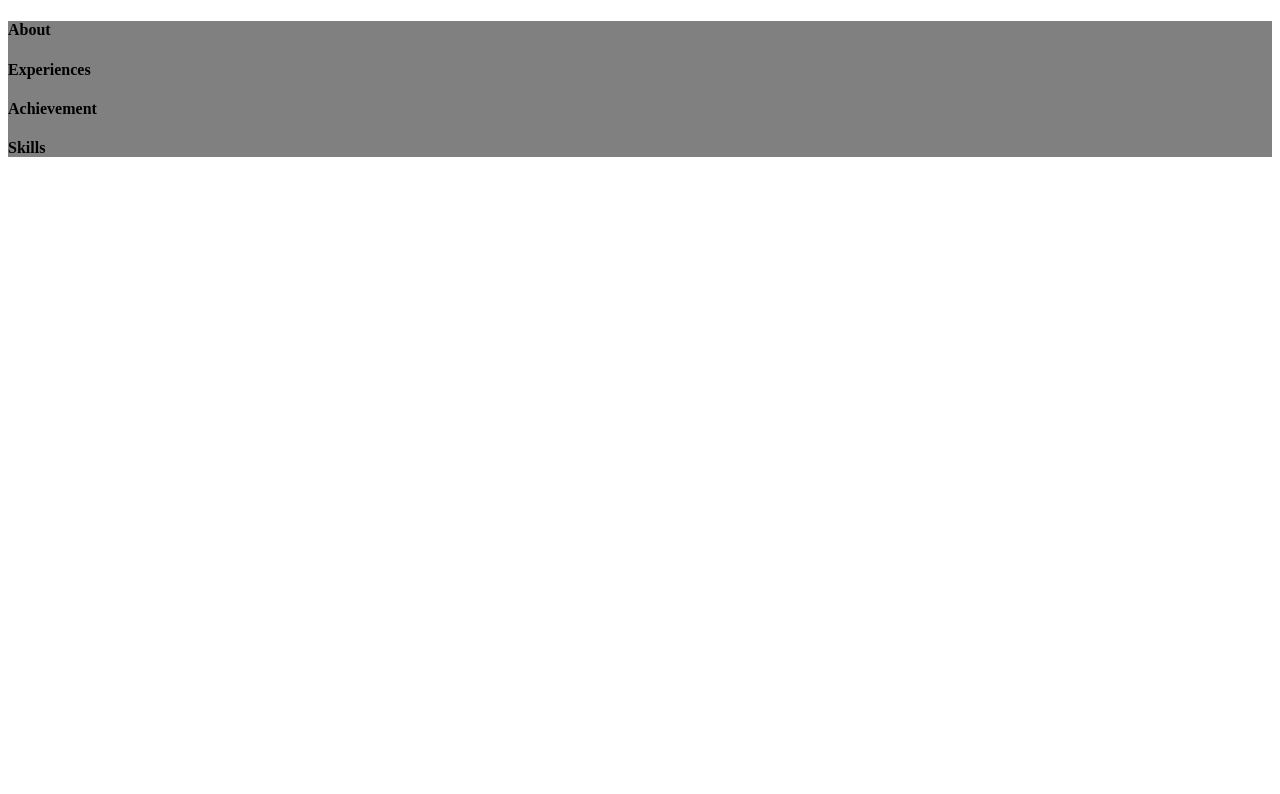
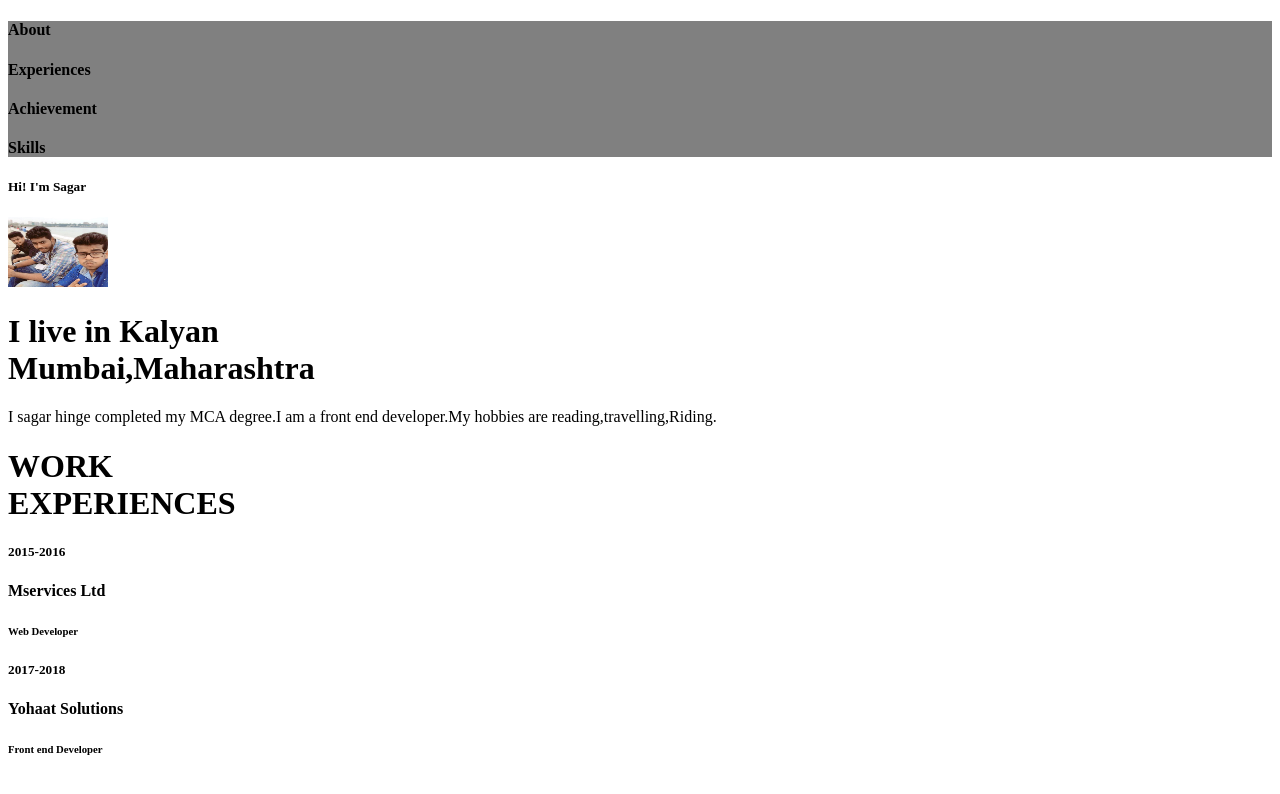
Before and after one commit to sagar2526/cv, a plain HTML site: page home.html in a window 1280 px wide. Drawn offline with Linux system fonts and the light colour scheme.

Commit message:
Details added to home.html

```diff
--- a/home.html
+++ b/home.html
@@ -10,5 +10,21 @@
   	 <h4>Achievement</h4>
   	 <h4>Skills</h4>
   </div>
+  <div>
+  <h5>Hi! I'm Sagar</h5>
+  <img src="profile.jpg" alt="profile" height="70" width="100" />
+  <h1>I live in Kalyan<br>Mumbai,Maharashtra</h1>
+  <p>I sagar hinge completed my MCA degree.I am a front end developer.My hobbies are reading,travelling,Riding.</p>
+  </div>
+  <div>
+  	<h1>WORK<br>EXPERIENCES</h1>
+  	<h5>2015-2016</h5>
+  	<h4>Mservices Ltd</h4>
+  	<h6>Web Developer</h6>
+  	<h5>2017-2018</h5>
+  	<h4>Yohaat Solutions</h4>
+  	<h6>Front end Developer</h6>
+
+  </div>
 </body>
 </html>
```
Also changed, not shown: home.css (line endings or trailing spaces), profile.jpg (added).
